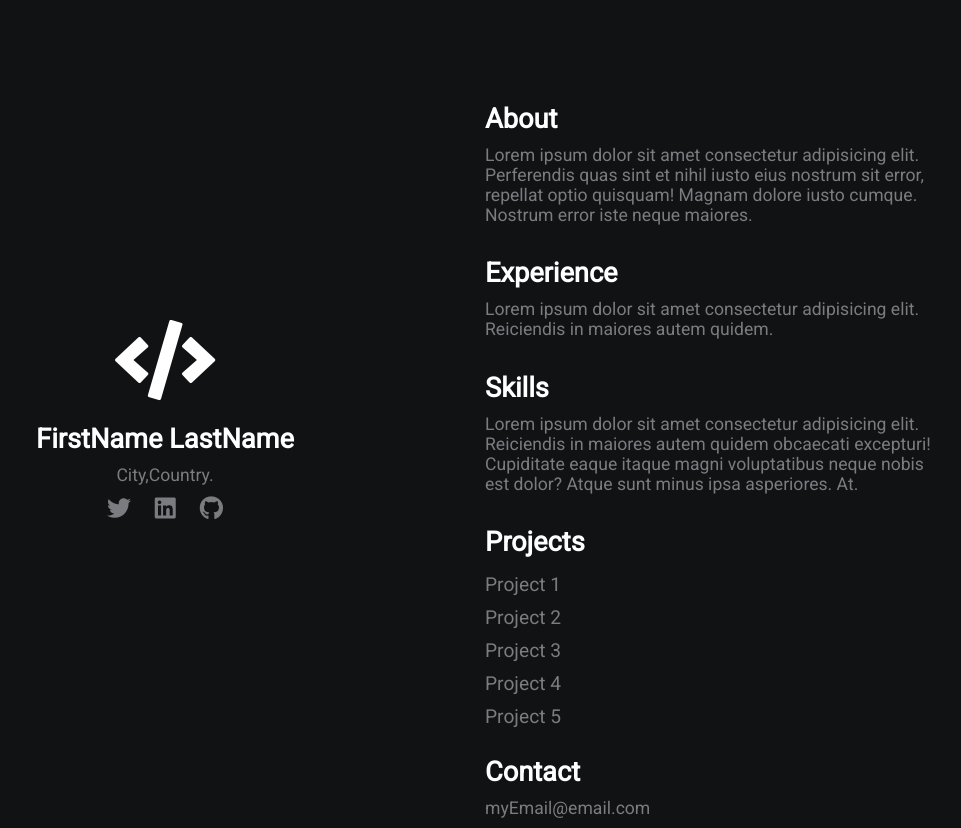
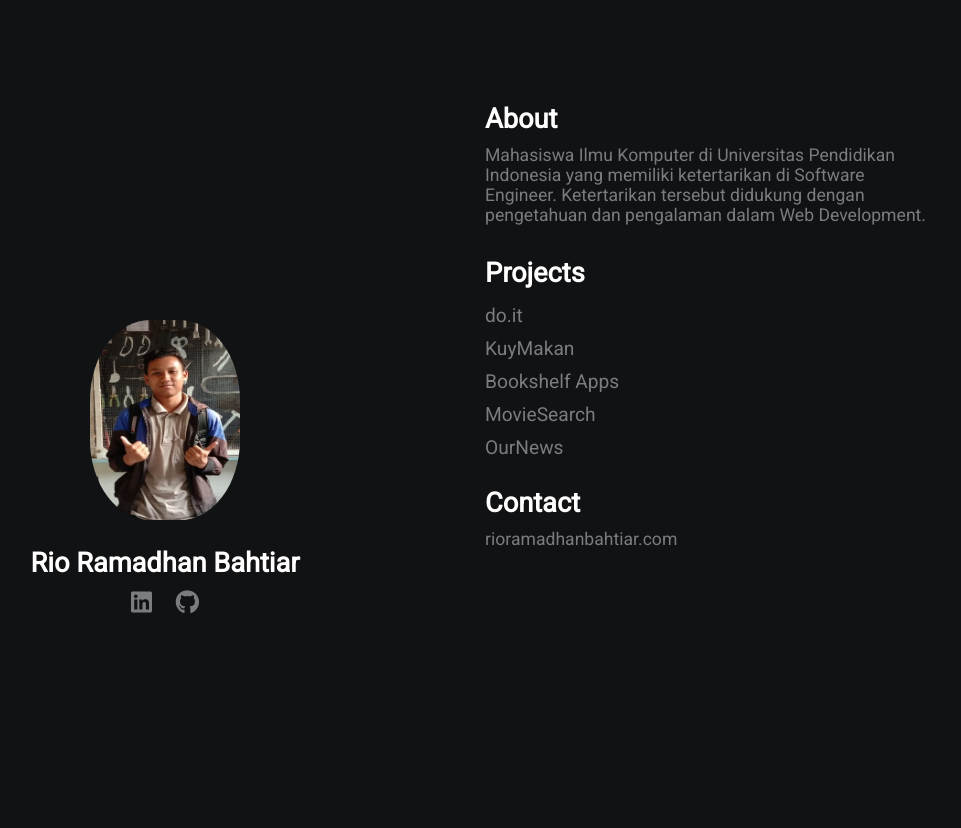
Before and after one commit to RioRB/riorb.github.io, a plain HTML site: page index.html in a window 1280 px wide. Shown: the whole page, without its empty margins (155-1116 px from the left). After the commit the page ends 800 px from the top, so only its background shows below. Drawn offline with Linux system fonts and the light colour scheme.

Commit message:
Add files via upload

```diff
--- a/index.html
+++ b/index.html
@@ -6,34 +6,31 @@
     <meta http-equiv="X-UA-Compatible" content="ie=edge">
     <link rel="stylesheet" href="https://use.fontawesome.com/releases/v5.4.1/css/all.css" integrity="sha384-5sAR7xN1Nv6T6+dT2mhtzEpVJvfS3NScPQTrOxhwjIuvcA67KV2R5Jz6kr4abQsz" crossorigin="anonymous">
     <link rel="stylesheet" href="style.css">
-    <title>Your Name</title>
+    <title>Portofolio</title>
 </head>
 <body>
     <div class="grid-2">
         <div class="section-1">
-            <i class="fas fa-code fa-5x white"></i>
-            <h2>FirstName LastName</h2>
-            <p>City,Country.</p>
-            <a href="#"><i class="fab fa-twitter"></i></a>
-            <a href="#"><i class="fab fa-linkedin"></i></a>
-            <a href="#"><i class="fab fa-github"></i></a>
+            <img src="images/img2.jpeg" >
+            <h2>Rio Ramadhan Bahtiar</h2>
+            <a href="https://www.linkedin.com/in/riorb/"><i class="fab fa-linkedin"></i></a>
+            <a href="https://github.com/RioRB"><i class="fab fa-github"></i></a>
         </div>
         <div class="section-2">
             <h2>About</h2>
-            <p>Lorem ipsum dolor sit amet consectetur adipisicing elit. Perferendis quas sint et nihil iusto eius nostrum sit error, repellat optio quisquam! Magnam dolore iusto cumque. Nostrum error iste neque maiores.</p>
-            <h2>Experience</h2>
-            <p>Lorem ipsum dolor sit amet consectetur adipisicing elit. Reiciendis in maiores autem quidem.</p>
+            <p>Mahasiswa Ilmu Komputer di Universitas Pendidikan Indonesia yang memiliki ketertarikan di Software Engineer.
+                Ketertarikan tersebut didukung dengan pengetahuan dan pengalaman dalam Web Development.
+            </p>
 
-            <h2>Skills</h2>
-            <p>Lorem ipsum dolor sit amet consectetur adipisicing elit. Reiciendis in maiores autem quidem obcaecati excepturi! Cupiditate eaque itaque magni voluptatibus neque nobis est dolor? Atque sunt minus ipsa asperiores. At.</p>
             <h2>Projects</h2>
-            <a href="#">Project 1</a>
-            <a href="#">Project 2</a>
-            <a href="#">Project 3</a>
-            <a href="#">Project 4</a>
-            <a href="#">Project 5</a>
+            <a href="https://github.com/RioRB/do-it">do.it</a>
+            <a href="https://github.com/RioRB/KuyMakan">KuyMakan</a>
+            <a href="https://github.com/RioRB/BookshelfApps">Bookshelf Apps</a>
+            <a href="https://github.com/RioRB/MovieSearch">MovieSearch</a>
+            <a href="https://github.com/RioRB/OurNews">OurNews</a>
+
             <h2>Contact</h2>
-            <p>myEmail@email.com</p>
+            <p>rioramadhanbahtiar.com</p>
         </div>
     </div>
 </body>
--- a/style.css
+++ b/style.css
@@ -40,6 +40,12 @@ a{
     margin-bottom: 10px;
 }
 
+.section-1 img{
+    width: 150px;
+    height: 200px;
+    border-radius: 40%;
+}
+
 .section-1 a{
     font-size: 1.5rem;
     padding: 10px;
@@ -66,7 +72,7 @@ a{
     padding: 5px;
     font-size: 1.2rem;
     padding-left: 0;
-    width: 100px;
+    width: 200px;
 }
 /* animations / utilities */
 .section-2 a:hover{
```
Also changed, not shown: images/img2.jpeg (added).
